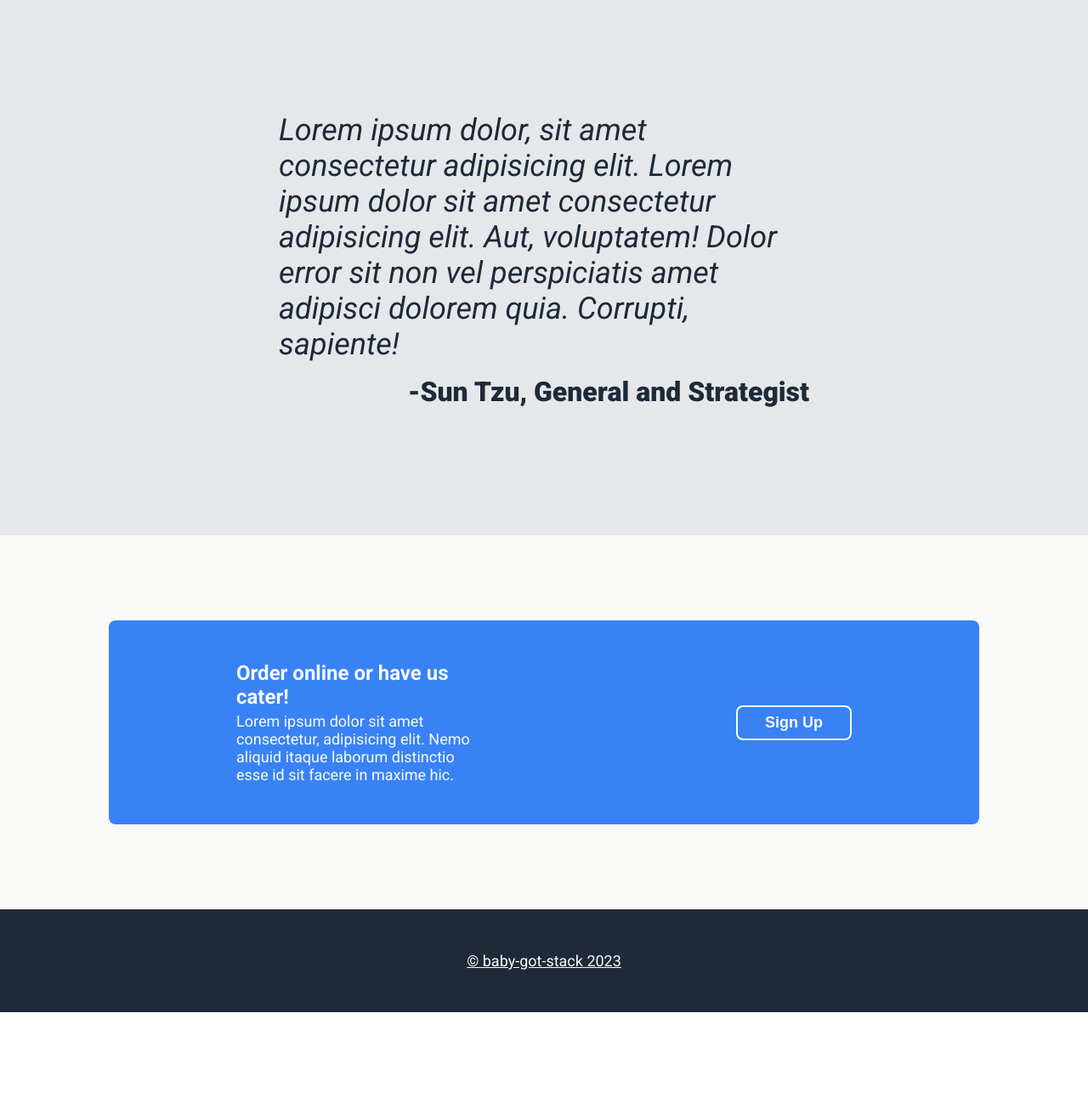
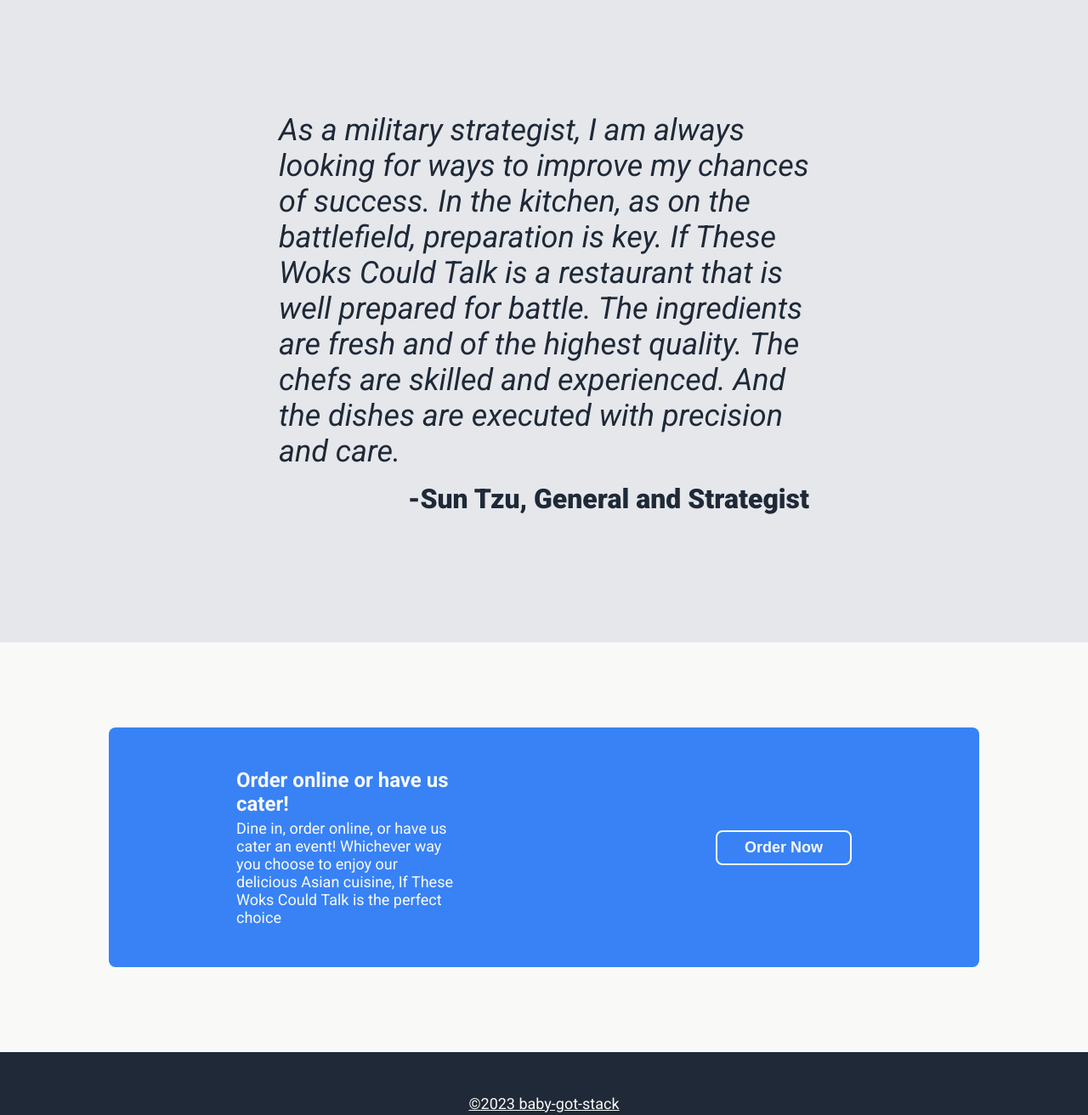
Before and after one commit to baby-got-stack/landing-page, a plain HTML site: page index.html in a window 1280 px wide. Shown: the part 2240-3552 px from the top of the page at 85% size. Before the commit the page ends 3431 px from the top, so only its background shows below. Drawn offline with Linux system fonts and the light colour scheme.

Commit message:
Add final text and copyrighting to landing page
Add and finalize final landing page content and styling.

```diff
--- a/index.html
+++ b/index.html
@@ -65,7 +65,7 @@
 
     <div class="review-container">
         <div class="review">
-            <p>Lorem ipsum dolor, sit amet consectetur adipisicing elit. Lorem ipsum dolor sit amet consectetur adipisicing elit. Aut, voluptatem! Dolor error sit non vel perspiciatis amet adipisci dolorem quia. Corrupti, sapiente!
+            <p>As a military strategist, I am always looking for ways to improve my chances of success. In the kitchen, as on the battlefield, preparation is key. If These Woks Could Talk is a restaurant that is well prepared for battle. The ingredients are fresh and of the highest quality. The chefs are skilled and experienced. And the dishes are executed with precision and care.
 
             </p>
             <span>-Sun Tzu, General and Strategist</span>
@@ -77,15 +77,17 @@
             <div class="cta-text">
                 <h3>Order online or have us cater!</h3>
                 <p>
-                    Lorem ipsum dolor sit amet consectetur, adipisicing elit. Nemo aliquid itaque laborum distinctio esse id sit facere in maxime hic.
+                    Dine in, order online, or have us cater an event! Whichever way
+                    you choose to enjoy our delicious Asian cuisine, If These Woks Could
+                    Talk is the perfect choice
                 </p>
             </div>
-            <button>Sign Up</button>
+            <button>Order Now</button>
         </div>
     </div>
 
     <footer>
-        <a href="https://github.com/baby-got-stack" target="_blank">&copy; baby-got-stack 2023</a>
+        <a href="https://github.com/baby-got-stack" target="_blank">&copy;2023 baby-got-stack</a>
     </footer>
 
 </body>
```
